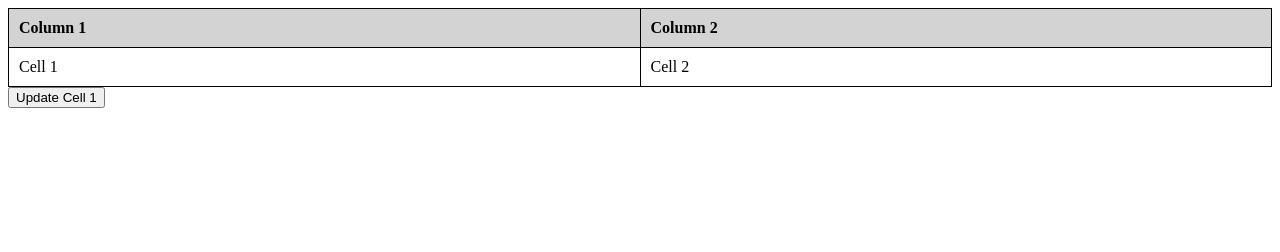
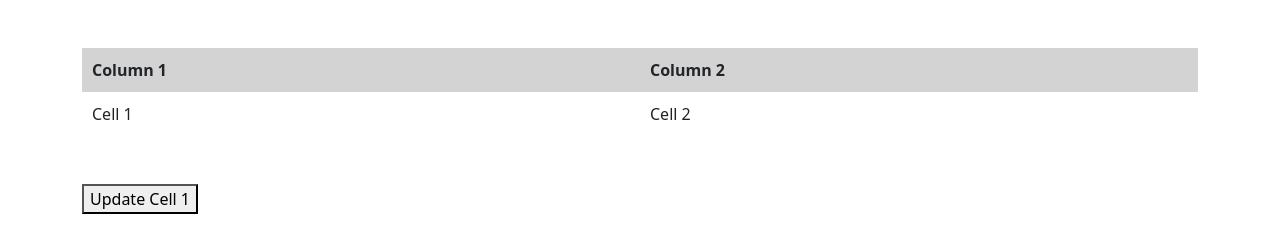
Before and after one commit to gigg88/table_update_project, a plain HTML site: page index.html in a window 1280 px wide. Drawn offline with nearby package versions, Linux system fonts and the light colour scheme.

Commit message:
Add files via upload

```diff
--- a/index.html
+++ b/index.html
@@ -3,9 +3,11 @@
 <head>
   <title>Table with JavaScript</title>
   <link rel="stylesheet" href="style.css">
+  <link href="https://cdn.jsdelivr.net/npm/bootstrap@5.3.2/dist/css/bootstrap.min.css" rel="stylesheet" integrity="sha384-T3c6CoIi6uLrA9TneNEoa7RxnatzjcDSCmG1MXxSR1GAsXEV/Dwwykc2MPK8M2HN" crossorigin="anonymous">
   <script src="main.js"></script>
 </head>
 <body>
+  <div class="container mt-5">
   <table>
     <thead>
       <tr>
@@ -20,6 +22,9 @@
       </tr>
     </tbody>
   </table>
+</div>
+<div class="container mt-5">
   <button id="updateButton">Update Cell 1</button>
+</div>
 </body>
 </html>
```
